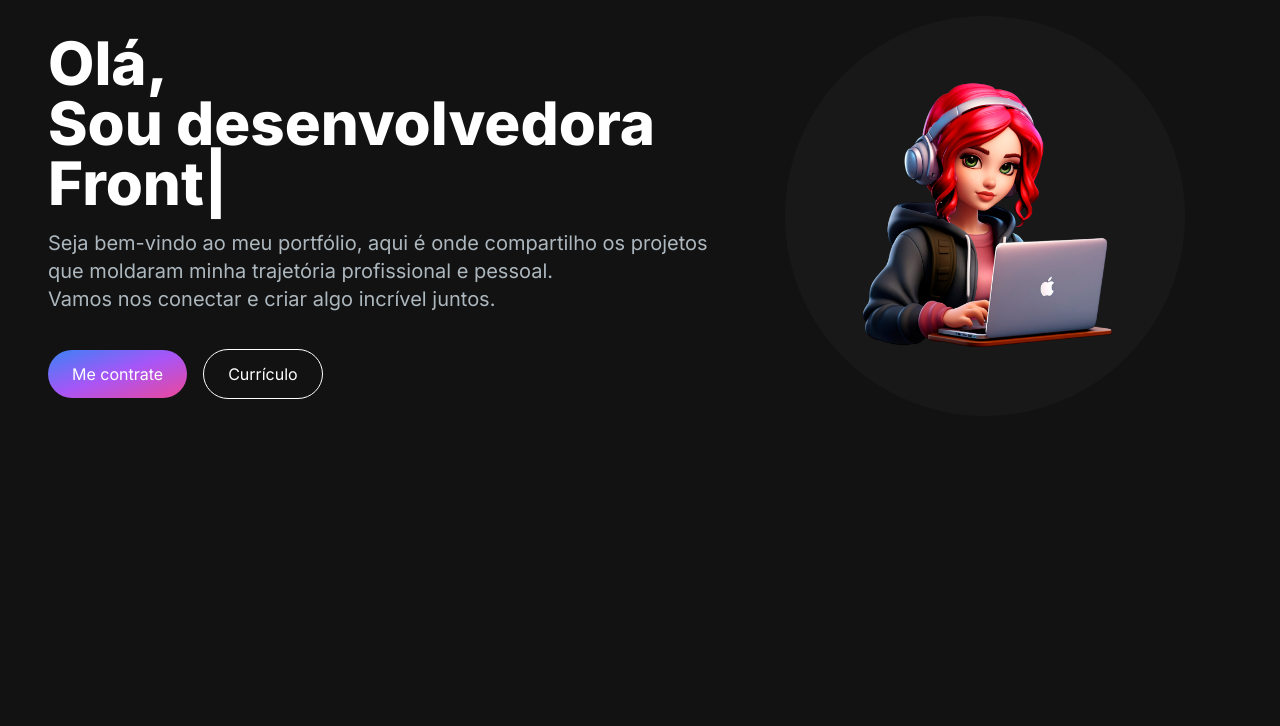
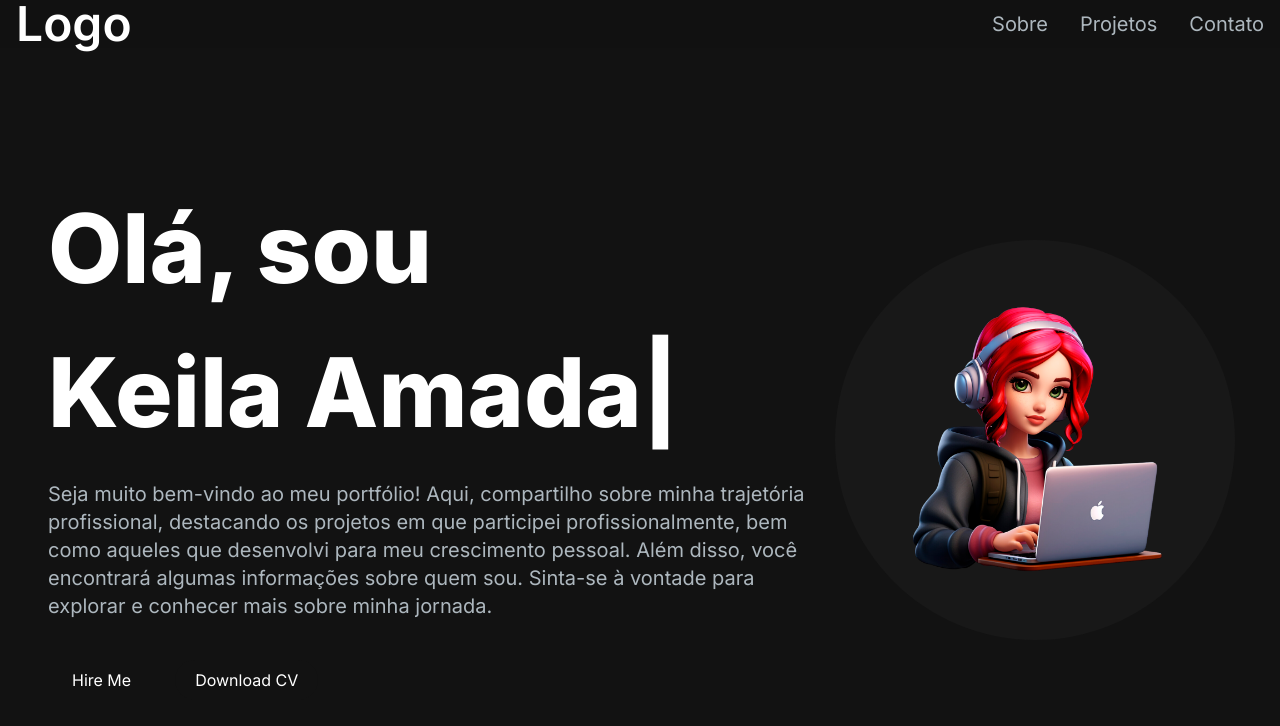
Before and after one commit to keilamadap/portfolio-web, a Next.js app: page / in a window 1280 px wide. Shown: the top 726 px of the page. Built offline with nearby package versions, Linux system fonts and the light colour scheme.

Commit message:
navbar e correcao de display grid

```diff
--- a/src/app/components/HeroSection.jsx
+++ b/src/app/components/HeroSection.jsx
@@ -2,44 +2,51 @@
 import React from "react";
 import Image from "next/image";
 import { TypeAnimation } from "react-type-animation";
+import Link from "next/link";
 
 const HeroSection = () => {
   return (
-    <section>
+    <section className="lg:py-16">
       <div className="grid grid-cols-1 sm:grid-cols-12">
-        <div className="col-span-7 place-self-center text-center sm:text-left">
-          <h1 className="text-white mb-4 text-4xl sm:text-5xl lg:text-6xl font-extrabold">
+        <div className="col-span-8 place-self-center text-center sm:text-left justify-self-start">
+          <h1 className="text-white mb-4 text-4xl sm:text-5xl lg:text-8xl lg:leading-normal font-extrabold">
             <span className="text-white bg-clip-text bg-gradient-to-r from-primary-400 to-secondary-600">
-              Olá, <br />
-              <TypeAnimation
-                sequence={[
-                  "meu nome é Keila",
-                  1000,
-                  "Sou desenvolvedora Front-end",
-                  1000,
-                ]}
-                wrapper="span"
-                speed={20}
-                repeat={Infinity}
-              />
+              Olá, sou
             </span>
+            <br></br>
+            <TypeAnimation
+              sequence={["Keila Amada", 1000, "Dev FrontEnd", 1000]}
+              wrapper="span"
+              speed={50}
+              repeat={Infinity}
+            />
           </h1>
-
           <p className="text-[#ADB7BE] text-base sm:text-lg mb-6 lg:text-xl">
-            Seja bem-vindo ao meu portfólio, aqui é onde compartilho os projetos
-            que moldaram minha trajetória profissional e pessoal. <br /> Vamos
-            nos conectar e criar algo incrível juntos.
+            Seja muito bem-vindo ao meu portfólio! Aqui, compartilho sobre minha
+            trajetória profissional, destacando os projetos em que participei
+            profissionalmente, bem como aqueles que desenvolvi para meu
+            crescimento pessoal. Além disso, você encontrará algumas informações
+            sobre quem sou. Sinta-se à vontade para explorar e conhecer mais
+            sobre minha jornada.
           </p>
           <div>
-            <button className="px-6 py-3 rounded-full w-full sm:w-fit mr-4 bg-gradient-to-br from-blue-500 via-purple-500 to-pink-500 hover:bg-slate-200 text-white">
-              Me contrate
-            </button>
-            <button className="px-6 py-3 rounded-full w-full bg-transparent sm:w-fit hover:bg-slate-800 text-white border border-white mt-3">
-              Currículo
-            </button>
+            <Link
+              href="/contact"
+              className="px-6 inline-block py-3 w-full sm:w-fit rounded-full mr-4 bg-gradient-to-br from-primary-500 to-secondary-500 hover:bg-slate-200 text-white"
+            >
+              Hire Me
+            </Link>
+            <Link
+              href="/"
+              className="px-1 inline-block py-1 w-full sm:w-fit rounded-full bg-gradient-to-br from-primary-500 to-secondary-500 hover:bg-slate-800 text-white mt-3"
+            >
+              <span className="block bg-[#121212] hover:bg-slate-800 rounded-full px-5 py-2">
+                Download CV
+              </span>
+            </Link>
           </div>
         </div>
-        <div className="col-span-5 place-self-center mt-4 lg:mt-0">
+        <div className="col-span-4 place-self-center mt-4 lg:mt-0">
           <div className="rounded-full bg-[#181818] w-[250px] h-[250px] lg:w-[400px] lg:h-[400px] relative">
             <Image
               src="/images/hero-image.png"
--- /dev/null
+++ b/src/app/components/NavLink.jsx
@@ -0,0 +1,14 @@
+import Link from "next/link";
+
+const NavLink = ({ href, title }) => {
+  return (
+    <Link
+      href={href}
+      className="block py-2 pl-3 pr-4 text-[#adb7be] sm:text-xl rounded md:p-0 hover:text-white"
+    >
+      {title}
+    </Link>
+  );
+};
+
+export default NavLink;
--- /dev/null
+++ b/src/app/components/Navbar.jsx
@@ -0,0 +1,34 @@
+import Link from "next/link";
+import NavLink from "./NavLink";
+
+const navLinks = [
+  { title: "Sobre", path: "#about" },
+  { title: "Projetos", path: "#projects" },
+  { title: "Contato", path: "#contato" },
+];
+
+const Navbar = () => {
+  return (
+    <nav className="fixed top-0 left-0 right-0 z-10 bg-[#121212] bg-opacity-90">
+      <div className="flex flex-wrap items-center justify-between mx-auto px-4">
+        <Link
+          href="/"
+          className="text-2xl md:text-5xl text-white font-semibold"
+        >
+          Logo
+        </Link>
+        <div className="menu hidden md:block md:w-auto" id="navbar">
+          <ul className="flex p-4 md:p-0 md:flex-row md:space-x-8 mt-0">
+            {navLinks.map((link, index) => (
+              <li key={index}>
+                <NavLink href={link.path} title={link.title} />
+              </li>
+            ))}
+          </ul>
+        </div>
+      </div>
+    </nav>
+  );
+};
+
+export default Navbar;
--- a/src/app/page.js
+++ b/src/app/page.js
@@ -1,10 +1,12 @@
 import Image from "next/image";
 import HeroSection from "./components/HeroSection";
+import Navbar from "./components/Navbar";
 
 export default function Home() {
   return (
     <main className="flex min-h-screen flex-col bg-[#121212] ">
-      <div className="container mx-auto px-12 py-4">
+      <Navbar />
+      <div className="container mt-24 mx-auto px-12 py-4">
         <HeroSection />
       </div>
     </main>
```
